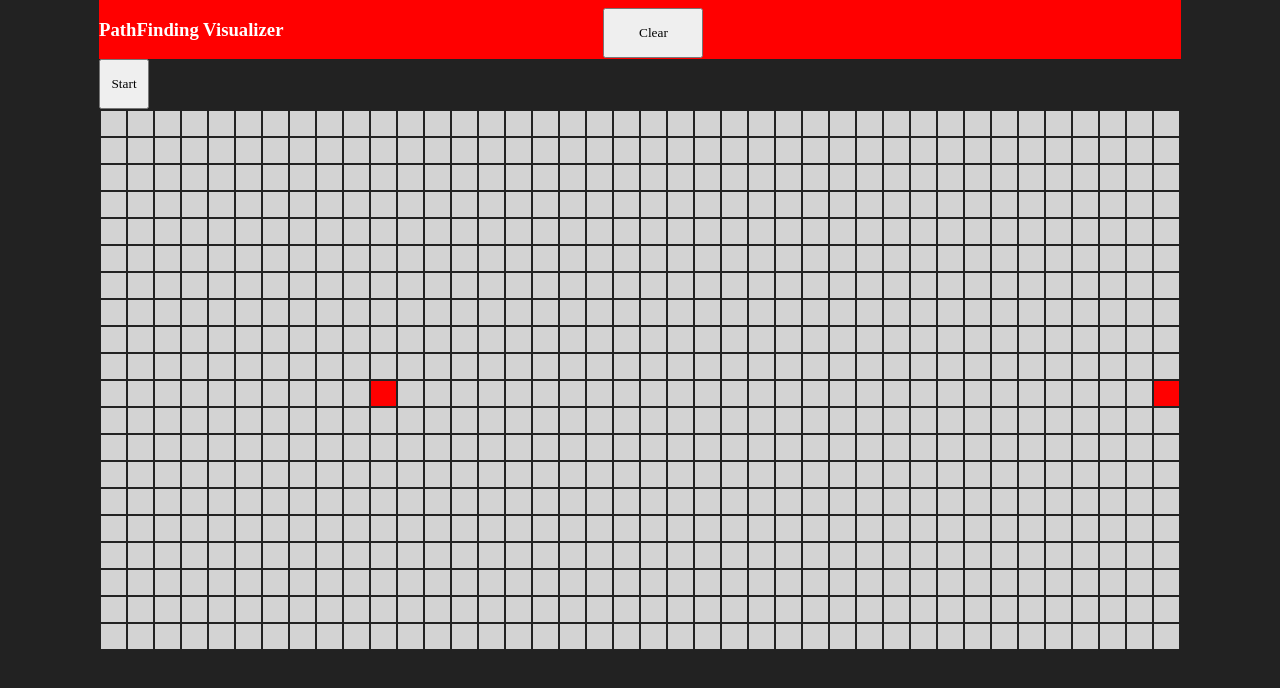
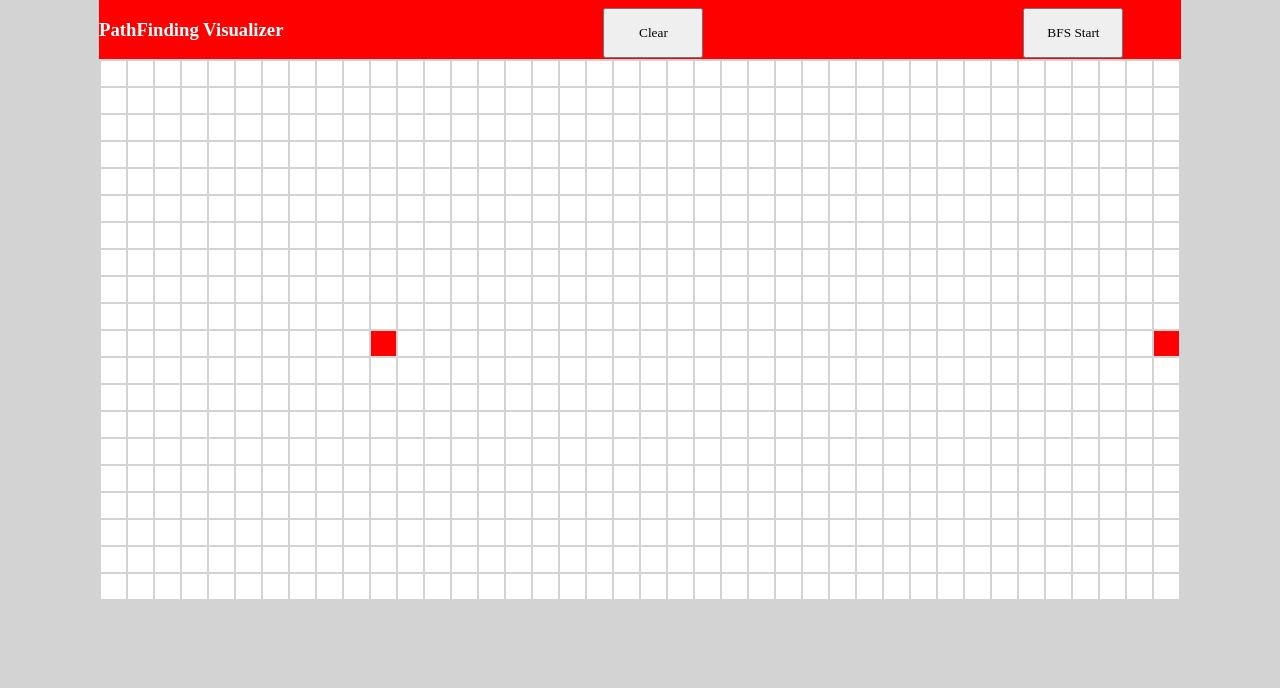
Before and after one commit to chaohuichen/PathFindingVisualizer, a React (Create React App) app: page / in a window 1280 px wide. Shown: the top 688 px of the page. Built offline with nearby package versions, Linux system fonts and the light colour scheme.

Commit message:
move the start btn to the header

```diff
--- a/src/components/App.css
+++ b/src/components/App.css
@@ -4,7 +4,7 @@
 }
 
 html {
-  background-color: #222;
+  background-color: lightgray;
   color: white;
 }
 
@@ -17,7 +17,7 @@ body {
 td {
   height: 25px;
   width: 25px;
-  background-color: lightgray;
+  background-color: white;
   transition: background-color 0.5s ease;
 }
 
--- a/src/components/Grid.js
+++ b/src/components/Grid.js
@@ -1,8 +1,6 @@
 import React, { Component } from 'react';
 import { connect } from 'react-redux';
 import { colorize, paintPath } from '../store/store';
-import { bfs } from './BFS';
-import { sleep } from './ult';
 
 class Grid extends Component {
   constructor() {
@@ -19,40 +17,14 @@ class Grid extends Component {
       this.props.paint(row, col);
     }
   }
-  search = async (grid, start) => {
-    let ans = await bfs(grid, start, this.props.paint);
-    //north,south west    east
-    let direction = {
-      North: [-1, 0],
-      South: [1, 0],
-      West: [0, -1],
-      East: [0, 1],
-    };
 
-    let startrow = start[0];
-    let startcol = start[1];
-    for (let i = 0; i < ans.length; ++i) {
-      let dr = direction[ans[i]];
-      startrow += dr[0];
-      startcol += dr[1];
-      this.props.paintPath(startrow, startcol);
-      await sleep(100);
-    }
-    // console.log(this.props.grid);
-  };
   render() {
-    const { grid, start, end } = this.props;
+    const { grid } = this.props;
 
     return (
       <div id='pixelate'>
         {/* truncated for brevity... */}
-        {/* bfs(grid, start, end, this.props.paint) */}
-        <button
-          style={{ width: 50, height: 50 }}
-          onClick={() => this.search(grid, start)}
-        >
-          Start
-        </button>
+
         <table
           onMouseDown={() => this.setState({ paint: true })}
           onMouseUp={() => this.setState({ paint: false })}
--- a/src/components/Header.js
+++ b/src/components/Header.js
@@ -1,25 +1,56 @@
 import React from 'react';
 import { connect } from 'react-redux';
-import { clear } from '../store/store';
+import { clear, colorize, paintPath } from '../store/store';
+import { bfs } from './BFS';
+import { sleep } from './ult';
 import headerStyle from './header.module.css';
+
 class Header extends React.Component {
-  constructor() {
-    super();
-  }
+  search = async (grid, start) => {
+    let ans = await bfs(grid, start, this.props.paint);
+    //north,south west    east
+    let direction = {
+      North: [-1, 0],
+      South: [1, 0],
+      West: [0, -1],
+      East: [0, 1],
+    };
+
+    let startrow = start[0];
+    let startcol = start[1];
+    for (let i = 0; i < ans.length; ++i) {
+      let dr = direction[ans[i]];
+      startrow += dr[0];
+      startcol += dr[1];
+      this.props.paintPath(startrow, startcol);
+      await sleep(100);
+    }
+    // console.log(this.props.grid);
+  };
   render() {
+    const { grid, start } = this.props;
     return (
       <div className={headerStyle.header}>
         <h3>PathFinding Visualizer</h3>
         <button onClick={this.props.clear}>Clear</button>
+        <button onClick={() => this.search(grid, start)}>BFS Start</button>
       </div>
     );
   }
 }
-
+const mapState = (state) => {
+  return {
+    grid: state.grid,
+    start: state.start,
+    end: state.end,
+  };
+};
 const mapDispatch = (dispatch) => {
   return {
     clear: () => dispatch(clear()),
+    paint: (row, col) => dispatch(colorize(row, col)),
+    paintPath: (row, col) => dispatch(paintPath(row, col)),
   };
 };
 
-export default connect(null, mapDispatch)(Header);
+export default connect(mapState, mapDispatch)(Header);
```
